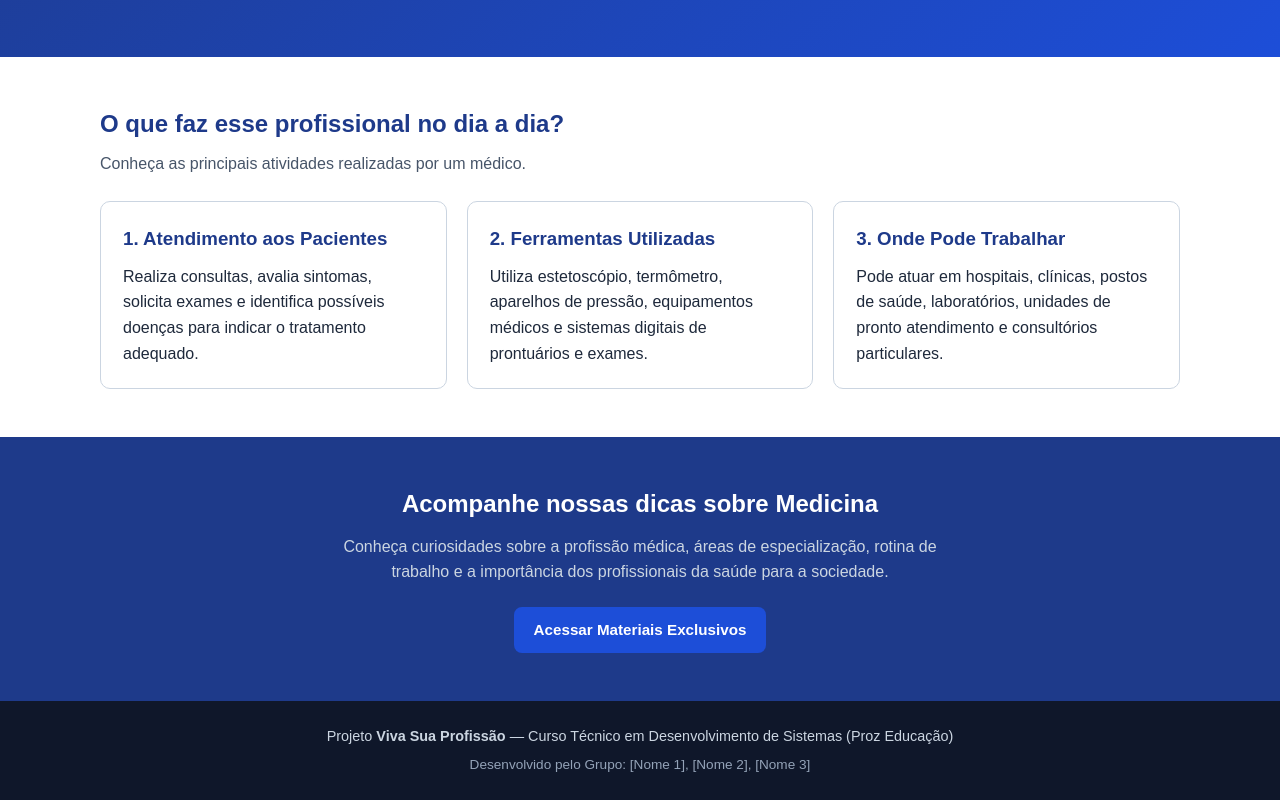
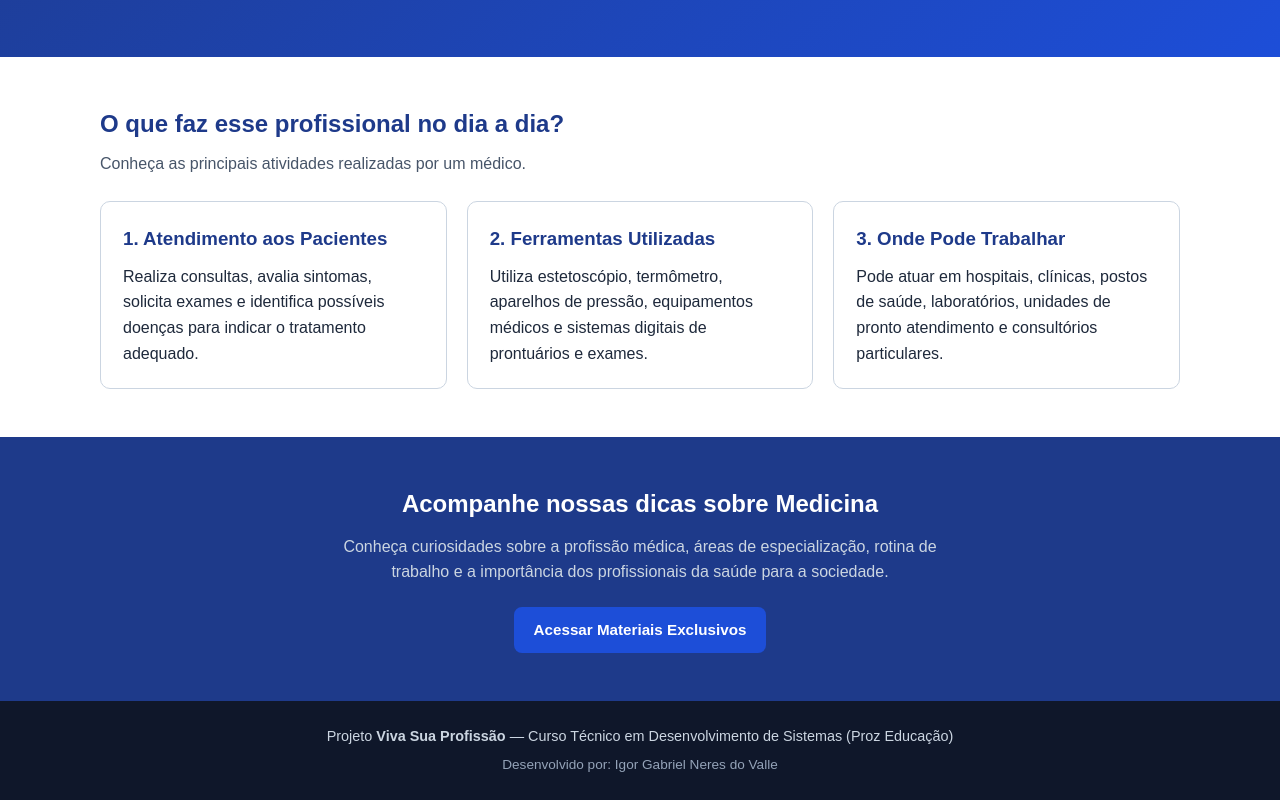
Before and after one commit to Igor-Gabriel-22/site, a plain HTML site: page index.html in a window 1280 px wide. Shown: the part 453-1253 px from the top of the page. Drawn offline with Linux system fonts and the light colour scheme.

Commit message:
nome colocado

```diff
--- a/index.html
+++ b/index.html
@@ -85,7 +85,7 @@
   <footer class="rodape">
     <div class="container">
       <p>Projeto <strong>Viva Sua Profissão</strong> — Curso Técnico em Desenvolvimento de Sistemas (Proz Educação)</p>
-      <p class="creditos">Desenvolvido pelo Grupo: [Nome 1], [Nome 2], [Nome 3]</p>
+      <p class="creditos">Desenvolvido por: Igor Gabriel Neres do Valle</p>
     </div>
   </footer>
 
```
Also changed, not shown: pages/habilidades.html (+1 -1 lines), pages/materiais.html (+1 -1 lines), pages/sobre.html (+1 -1 lines).
